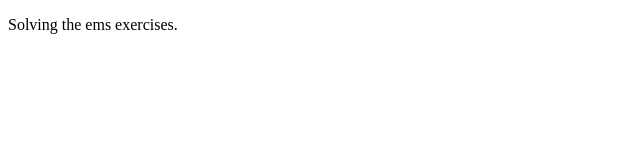
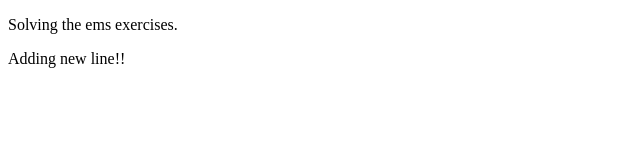
Before and after one commit to purvig04/Git-Practice, a plain HTML site: page index.html in a window 1280 px wide. Shown: the whole page, without its empty margins (0-640 px from the left). Drawn offline with Linux system fonts and the light colour scheme.

Commit message:
added new line

```diff
--- a/index.html
+++ b/index.html
@@ -7,5 +7,6 @@
   </head>
   <body>
     <p>Solving the ems exercises.</p>
+    <p>Adding new line!!</p>
   </body>
 </html>
```
